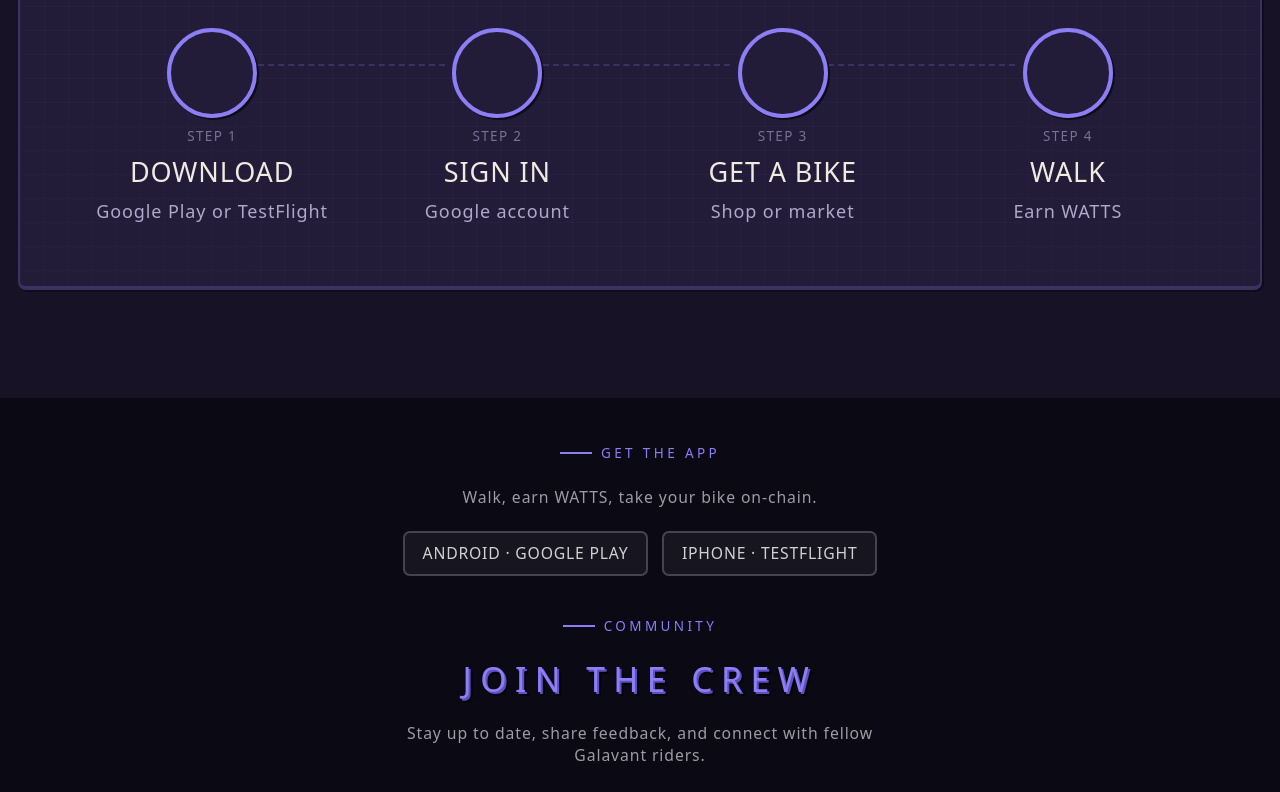
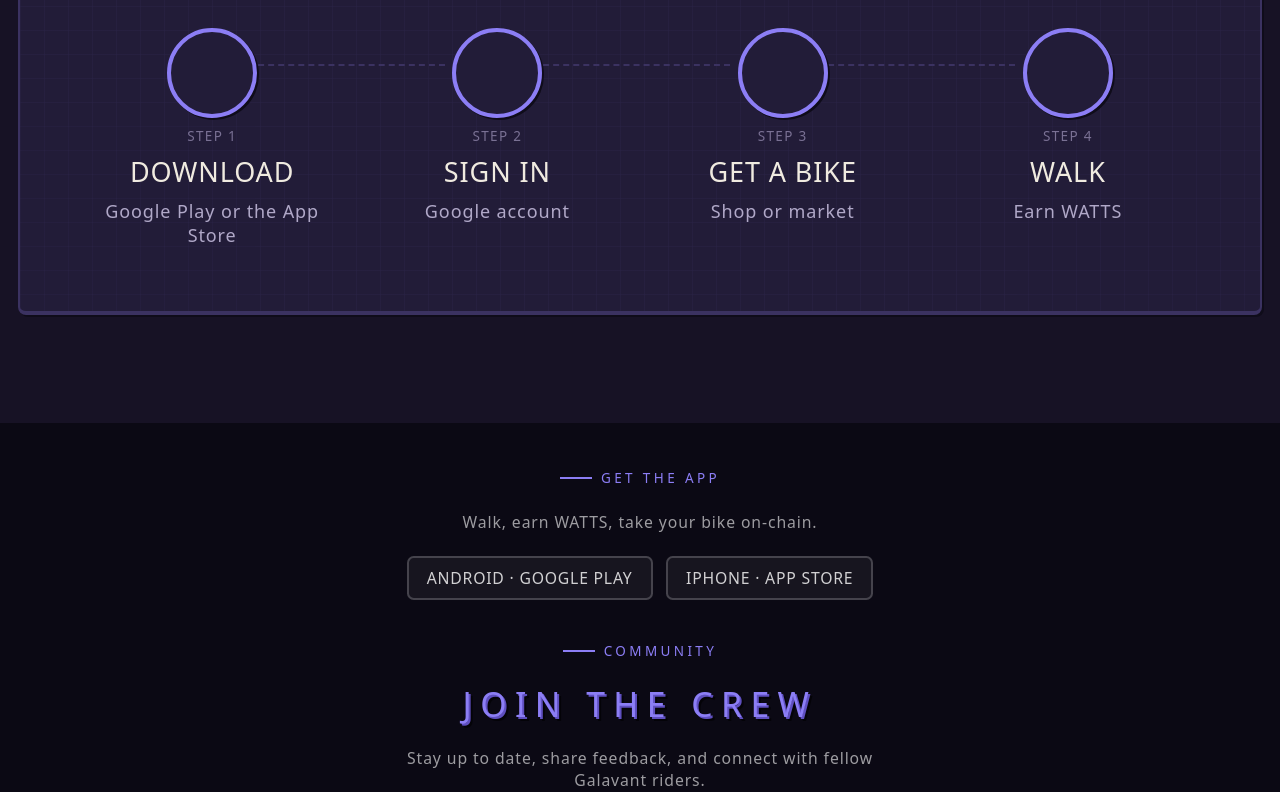
Before and after one commit to TheWeeezel/galavant-user-dashboard, a React (Vite) app: page / in a window 1280 px wide. Shown: the part 3432-4224 px from the top of the page. Built offline with nearby package versions, Linux system fonts and the light colour scheme; no server answers; some icons are missing; a web font is replaced by a local one.

Commit message:
iPhone: App Store link instead of TestFlight
Galavant is live on the App Store (id6760454181): download buttons, nav link and guide point there.

Co-Authored-By: Claude Sonnet 5.5 <noreply@anthropic.com>

```diff
--- a/src/components/AppDownload.tsx
+++ b/src/components/AppDownload.tsx
@@ -37,8 +37,8 @@ function AppleIcon({ className }: { className?: string }) {
   );
 }
 
-export function AppDownload({ testflightUrl, playStoreUrl, variant = 'default', iosLabel, glow }: {
-  testflightUrl?: string | null;
+export function AppDownload({ iosUrl, playStoreUrl, variant = 'default', iosLabel, glow }: {
+  iosUrl?: string | null;
   playStoreUrl?: string | null;
   variant?: Variant;
   /** The hero says "Download on iOS"; the tighter spots just say "iOS". */
@@ -59,9 +59,9 @@ export function AppDownload({ testflightUrl, playStoreUrl, variant = 'default',
 
   return (
     <>
-      {testflightUrl && (
+      {iosUrl && (
         <a
-          href={testflightUrl}
+          href={iosUrl}
           target="_blank"
           rel="noopener noreferrer"
           className={`${IOS_BUTTON_CLASS[variant]}${glow ? ' animate-glow-pulse' : ''}`}
--- a/src/components/Layout.tsx
+++ b/src/components/Layout.tsx
@@ -5,7 +5,7 @@ import { LoginModal } from './LoginModal';
 import { isYouPath } from './YouTabs';
 import { useAuth } from '../contexts/AuthContext';
 import { SKY_MODES, setSkyMode, useSkyMode, type SkyMode } from '../hooks/useSky';
-import { PLAY_STORE_URL, TESTFLIGHT_URL } from '../config/appLinks';
+import { PLAY_STORE_URL, APP_STORE_URL } from '../config/appLinks';
 
 export function Layout() {
   const [menuOpen, setMenuOpen] = useState(false);
@@ -203,12 +203,12 @@ export function Layout() {
               Android · Google Play
             </a>
             <a
-              href={TESTFLIGHT_URL}
+              href={APP_STORE_URL}
               target="_blank"
               rel="noopener noreferrer"
               className="inline-flex items-center gap-2 bg-white/5 border-2 border-white/20 text-white/80 px-4 py-2 rounded-md hover:border-m2e-accent hover:text-m2e-accent hover:bg-m2e-accent/10 transition-colors text-sm uppercase tracking-wider"
             >
-              iPhone · TestFlight
+              iPhone · App Store
             </a>
           </div>
           <div className="section-label justify-center w-fit mx-auto mt-4">Community</div>
--- a/src/config/appLinks.ts
+++ b/src/config/appLinks.ts
@@ -4,5 +4,5 @@
  * store link is changed once.
  */
 export const PLAY_STORE_URL = 'https://play.google.com/store/apps/details?id=com.m2e.opnet';
-/** Public TestFlight link of the external tester group — no invitation needed. */
-export const TESTFLIGHT_URL = 'https://testflight.apple.com/join/8NJ7aZ3h';
+/** The App Store page (live since 2026-11-22). */
+export const APP_STORE_URL = 'https://apps.apple.com/app/id6760454181';
--- a/src/pages/Changelog.tsx
+++ b/src/pages/Changelog.tsx
@@ -1,3 +1,4 @@
+import { APP_STORE_URL } from '../config/appLinks';
 import { useState, useEffect, useCallback, useMemo } from 'react';
 import { motion, type Variants } from 'framer-motion';
 import { Zap, Debug, Redo, Download, Link as LinkIcon } from 'pixelarticons/react';
@@ -245,7 +246,7 @@ export function Changelog() {
                   </div>
                 </div>
                 <div className="flex flex-wrap gap-3">
-                  <AppDownload testflightUrl={data.testflightUrl} playStoreUrl={data.playStoreUrl} />
+                  <AppDownload iosUrl={APP_STORE_URL} playStoreUrl={data.playStoreUrl} />
                 </div>
               </div>
             </motion.div>
--- a/src/pages/EarnPoints.tsx
+++ b/src/pages/EarnPoints.tsx
@@ -1,3 +1,4 @@
+import { APP_STORE_URL } from '../config/appLinks';
 import { useState, useEffect } from 'react';
 import { YouTabs } from '../components/YouTabs';
 import { useQuery, useMutation, useQueryClient } from '@tanstack/react-query';
@@ -225,7 +226,7 @@ export function EarnPoints() {
             >
               <div className="flex items-center gap-2">
                 <AppDownload
-                  testflightUrl={changelogData?.testflightUrl}
+                  iosUrl={APP_STORE_URL}
                   playStoreUrl={changelogData?.playStoreUrl}
                   variant="compact"
                 />
--- a/src/pages/Home.tsx
+++ b/src/pages/Home.tsx
@@ -16,7 +16,7 @@ import { AppDownload } from '../components/AppDownload';
 import { CountUp } from '../components/CountUp';
 import { config } from '../config';
 import { BIKE_TYPES, BIKE_BAND_MAX } from '../config/bikeTypes';
-import { PLAY_STORE_URL, TESTFLIGHT_URL } from '../config/appLinks';
+import { PLAY_STORE_URL, APP_STORE_URL } from '../config/appLinks';
 import type { ChangelogData } from '../types/changelog';
 
 // The guide page that explains how a season pays out; step 4 of the loop links here.
@@ -35,7 +35,7 @@ function formatEnj(n: number): string {
 
 
 const ONBOARDING_STEPS = [
-  { icon: Download, title: 'Download', description: 'Google Play or TestFlight' },
+  { icon: Download, title: 'Download', description: 'Google Play or the App Store' },
   { icon: Login, title: 'Sign In', description: 'Google account' },
   { icon: ShoppingCart, title: 'Get a Bike', description: 'Shop or market' },
   { icon: Human, title: 'Walk', description: 'Earn WATTS' },
@@ -158,7 +158,7 @@ export function Home() {
       return r.json();
     }),
   });
-  const testflightUrl = changelog.data?.testflightUrl ?? TESTFLIGHT_URL;
+  const iosUrl = APP_STORE_URL;
   const playStoreUrl = changelog.data?.playStoreUrl ?? PLAY_STORE_URL;
 
   const stats = useQuery({ queryKey: ['stats'], queryFn: fetchStats });
@@ -237,7 +237,7 @@ export function Home() {
               transition={{ delay: 1.2, duration: 0.6 }}
             >
               <AppDownload
-                testflightUrl={testflightUrl}
+                iosUrl={iosUrl}
                 playStoreUrl={playStoreUrl}
                 variant="hero"
                 iosLabel="Download on iOS"
@@ -512,7 +512,7 @@ export function Home() {
 
                 <div className="flex flex-wrap justify-center gap-4">
                   <AppDownload
-                    testflightUrl={testflightUrl}
+                    iosUrl={iosUrl}
                     playStoreUrl={playStoreUrl}
                     variant="hero"
                     iosLabel="Download on iOS"
--- a/src/pages/gameplay/GameplayPage.tsx
+++ b/src/pages/gameplay/GameplayPage.tsx
@@ -5,7 +5,7 @@ import { buildFlatPages, type ContentBlock, type ChartBar } from './gameplay-con
 import { useGuideParams } from '../../contexts/GuideParamsContext';
 import { AppDownload } from '../../components/AppDownload';
 import { EconomyHealth } from '../../components/EconomyHealth';
-import { PLAY_STORE_URL, TESTFLIGHT_URL } from '../../config/appLinks';
+import { PLAY_STORE_URL, APP_STORE_URL } from '../../config/appLinks';
 
 function BarChart({ title, bars, unit = '' }: { title: string; bars: ChartBar[]; unit?: string }) {
   const max = Math.max(...bars.map((b) => b.value));
@@ -169,7 +169,7 @@ export function GameplayPage() {
       </h1>
       <div className="mb-8 flex flex-wrap items-center gap-3 text-xs text-m2e-text-muted">
         <span className="uppercase tracking-[0.2em]">Get the app</span>
-        <AppDownload testflightUrl={TESTFLIGHT_URL} playStoreUrl={PLAY_STORE_URL} variant="compact" />
+        <AppDownload iosUrl={APP_STORE_URL} playStoreUrl={PLAY_STORE_URL} variant="compact" />
       </div>
 
       {/* Content */}
--- a/src/pages/gameplay/gameplay-content.ts
+++ b/src/pages/gameplay/gameplay-content.ts
@@ -183,7 +183,7 @@ export const gameplaySections: GameplaySection[] = [
           { type: 'paragraph', text: 'Galavant is a walk-to-earn game built on Enjin. Grab a balance bike, head outdoors, and earn WATTS just by walking. Convert them into real value on the blockchain.' },
           { type: 'heading', text: 'How It Works' },
           { type: 'list', items: [
-            'Install the app — Android from Google Play, iPhone through TestFlight.',
+            'Install the app — Android from Google Play, iPhone from the App Store.',
             'Get a balance bike — purchase one from the marketplace or breed a new one.',
             'Walk outdoors — the app tracks your real-world movement via GPS.',
             'Earn WATTS — every minute of walking earns you WATTS based on your bike and stats.',
@@ -248,7 +248,7 @@ export const gameplaySections: GameplaySection[] = [
           { type: 'heading', text: 'What You Need' },
           { type: 'list', items: [
             'A smartphone with GPS capability.',
-            'The Galavant app — from Google Play on Android, through TestFlight on iPhone.',
+            'The Galavant app — from Google Play on Android, from the App Store on iPhone.',
             'At least one balance bike in your inventory.',
             'Outdoor space to walk — parks, streets, trails, anywhere with GPS coverage.',
           ]},
```
